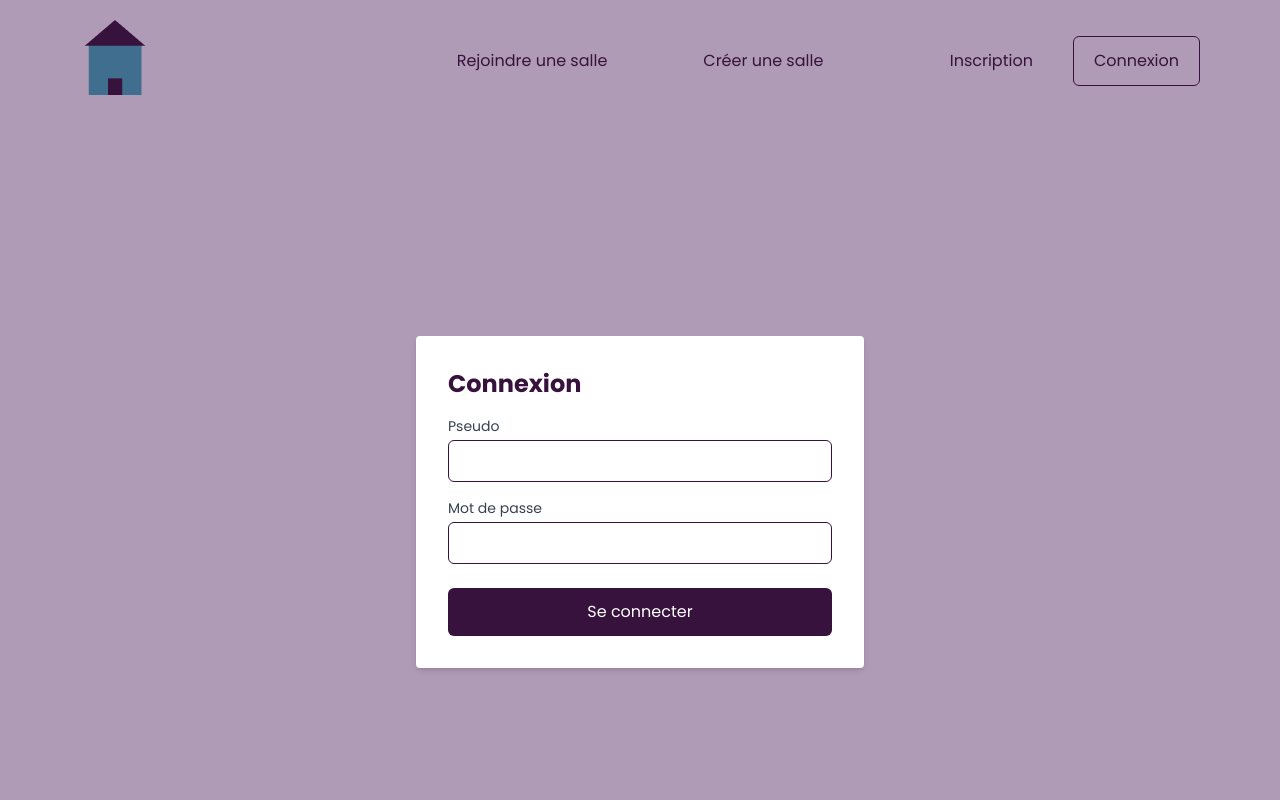
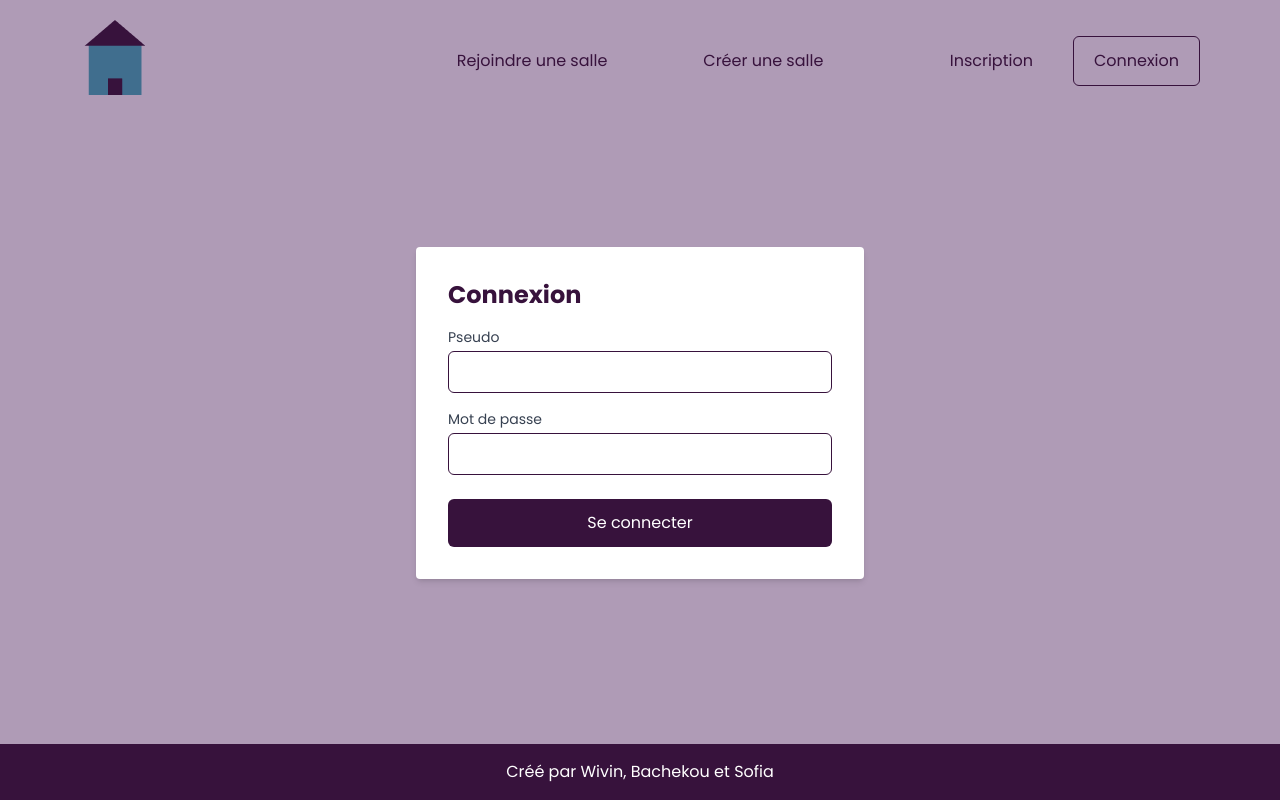
Before and after one commit to kbakazami/esgi-react-quizz, a Next.js app: page /login in a window 1280 px wide. Shown: the top 800 px of the page. Built offline with nearby package versions, Linux system fonts and the light colour scheme; no server answers.

Commit message:
feature/RQ-3 - Gérer la création d'une partie (privée/public)
- Added redirect
- Improved style

```diff
--- a/src/app/login/page.js
+++ b/src/app/login/page.js
@@ -39,7 +39,7 @@ export default function Login() {
     }
 
     return(
-        <div className="min-h-screen flex items-center justify-center ">
+        <div className="flex items-center justify-center grow">
             <div className="bg-white p-8 rounded shadow-md max-w-md w-full mx-auto">
                 <h2 className="text-2xl font-semibold mb-4">Connexion</h2>
 
--- a/src/app/register/page.js
+++ b/src/app/register/page.js
@@ -24,7 +24,10 @@ export default function Register() {
             body: JSON.stringify(data)
         })
         if(rawResponse.ok) {
-            toast.success("Votre compte a bien été créé")
+            toast.success("Votre compte a bien été créé");
+            setTimeout(() => {
+                router.push("/login");
+            }, 3000);
         }else{
             const json = await rawResponse.json()
             setError("email", {"message": json?.detail ?? "Oops! Impossible de créer un compte", "type": "error"})
@@ -40,7 +43,7 @@ export default function Register() {
     }
 
     return(
-        <div className="min-h-screen flex items-center justify-center ">
+        <div className="flex items-center justify-center grow">
             <div className="bg-white p-8 rounded shadow-md max-w-md w-full mx-auto">
                 <h2 className="text-2xl font-semibold mb-4">Inscription</h2>
 
```
